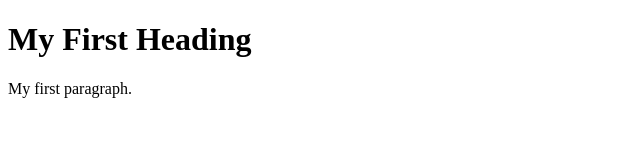
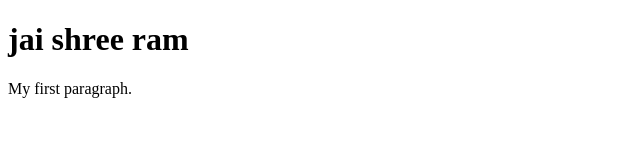
Before and after one commit to Rahul-carpenter/for_jenkins, a plain HTML site: page index.html in a window 1280 px wide. Shown: the whole page, without its empty margins (0-640 px from the left). Drawn offline with Linux system fonts and the light colour scheme.

Commit message:
Update index.html

```diff
--- a/index.html
+++ b/index.html
@@ -2,7 +2,7 @@
 <html>
 <body>
 
-<h1>My First Heading</h1>
+<h1>jai shree ram</h1>
 <p>My first paragraph.</p>
 
 </body>
```
